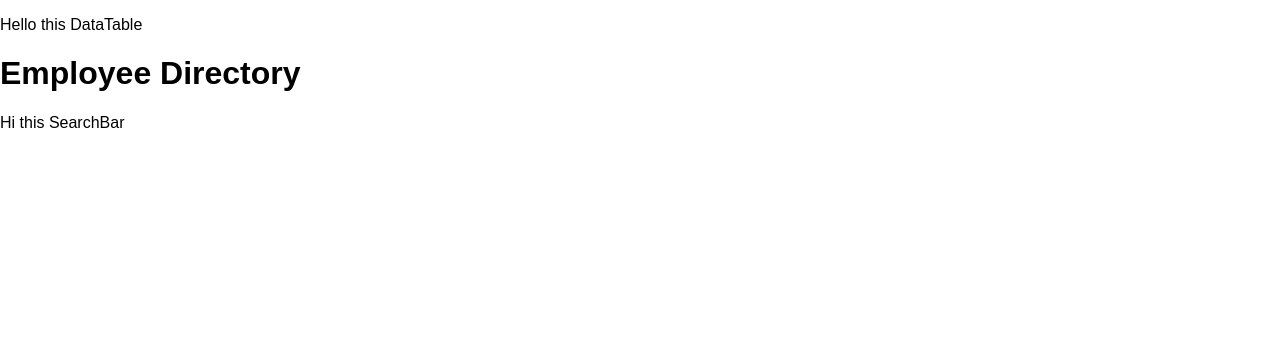
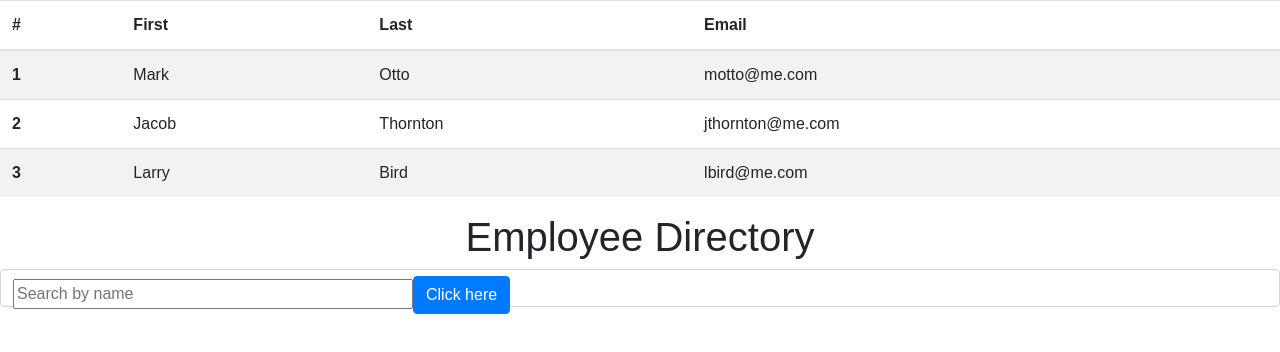
Before and after one commit to Afam-26/employee-directory, a React (Create React App) app: page / in a window 1280 px wide. Shown: the top 352 px of the page. Built offline with nearby package versions, Linux system fonts and the light colour scheme.

Commit message:
adding table content, search form and positioning header

```diff
--- a/src/App.js
+++ b/src/App.js
@@ -1,13 +1,13 @@
 import React from "react";
 import Header from "./components/Header";
 import SearchBar from "./components/SearchBar";
-import DataTable from "./components/DataTable";
+import TableData from "./components/TableData";
 // import API from "./utils/API";
 
 function App () {
   return(
     <div className="App">
-      <DataTable />
+      <TableData />
       <Header />
       <SearchBar />
       {/* <API /> */}
--- a/src/components/DataTable.js
+++ /dev/null
@@ -1,11 +0,0 @@
-import React from "react";
-
-function DataTable() {
-    return(
-        <p> Hello this DataTable </p>
-
-    )
-
-}
-
-export default DataTable;
--- a/src/components/Header.js
+++ b/src/components/Header.js
@@ -3,7 +3,7 @@ import React from "react";
 function Header() {
     return(
         <div>
-            <h1>Employee Directory</h1>
+            <h1 style={{textAlign: "center"}}>Employee Directory</h1>
         </div>
     )
 
--- a/src/components/SearchBar.js
+++ b/src/components/SearchBar.js
@@ -1,8 +1,27 @@
-import React  from "react";
+import React, { useState }  from "react";
 
 function SearchBar() {
+    const [employee, setEmployee] = useState();
+
+    const searchBtn = e => {
+        e.preventDefault();
+    };
+
     return(
-        <p>Hi this SearchBar</p>
+        <form className="align-middle" >
+            <div className="form-control">
+                <input
+                    onChange ={searchBtn}
+                    type="text"
+                    placeholder="Search by name"
+                    name="search"
+                    size="40"
+                />
+                <button class="btn btn-primary" type="submit">Click here</button>
+            </div>
+
+        </form>
+
 
     )
 
--- /dev/null
+++ b/src/components/TableData.js
@@ -0,0 +1,40 @@
+import React from "react";
+
+function TableData() {
+    return(
+        <table class="table table-striped rounded" >
+            <thead>
+                <tr>
+                    <th scope="col">#</th>
+                    <th scope="col">First</th>
+                    <th scope="col">Last</th>
+                    <th scope="col">Email</th>
+                </tr>
+            </thead>
+            <tbody>
+                <tr>
+                    <th scope="row">1</th>
+                    <td>Mark</td>
+                    <td>Otto</td>
+                    <td>motto@me.com</td>
+                </tr>
+                <tr>
+                    <th scope="row">2</th>
+                    <td>Jacob</td>
+                    <td>Thornton</td>
+                    <td>jthornton@me.com</td>
+                </tr>
+                <tr>
+                    <th scope="row">3</th>
+                    <td>Larry</td>
+                    <td>Bird</td>
+                    <td>lbird@me.com</td>
+                </tr>
+            </tbody>
+        </table>
+
+    )
+
+}
+
+export default TableData;
--- a/src/index.js
+++ b/src/index.js
@@ -2,5 +2,6 @@ import React from "react";
 import ReactDOM from "react-dom";
 import App from "./App";
 import "./index.css";
+import 'bootstrap/dist/css/bootstrap.min.css';
 
 ReactDOM.render(<App />, document.getElementById("root"));
```
